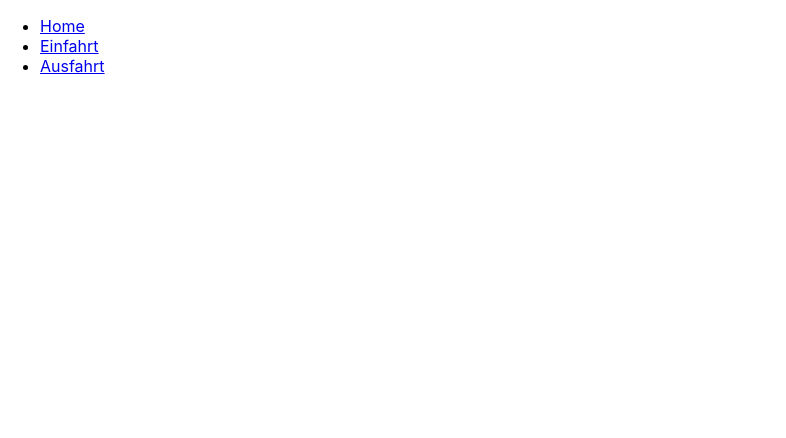
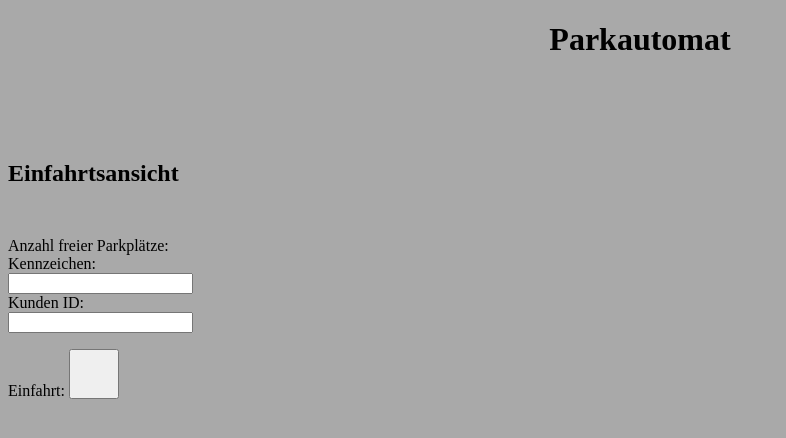
Before and after one commit to jpeterburs/car-park, a React (Create React App) app: page /Einfahrt in a window 1280 px wide. Shown: the top 438 px of the page, without its empty margins (0-786 px from the left). Built offline with nearby package versions, Linux system fonts and the light colour scheme.

Commit message:
Added typescript and Checkin/ -out screens

```diff
--- a/package.json
+++ b/package.json
@@ -10,6 +10,7 @@
     "react-dom": "^17.0.2",
     "react-router-dom": "^5.2.0",
     "react-scripts": "4.0.3",
+    "typescript": "^4.3.2",
     "web-vitals": "^1.1.2"
   },
   "scripts": {
--- a/public/index.html
+++ b/public/index.html
@@ -24,7 +24,7 @@
       work correctly both with client-side routing and a non-root public URL.
       Learn how to configure a non-root public URL by running `npm run build`.
     -->
-    <title>React App</title>
+    <title>Parkautomat</title>
   </head>
   <body>
     <noscript>You need to enable JavaScript to run this app.</noscript>
--- a/src/App.js
+++ b/src/App.js
@@ -3,7 +3,7 @@ import {
   BrowserRouter as Router,
   Switch,
   Route,
-  Link
+  //Link
 } from "react-router-dom";
 
 import Home from "./screens/Home";
@@ -14,7 +14,7 @@ export default function App() {
   return (
     <Router>
       <div>
-        <nav>
+        {/* <nav>
           <ul>
             <li>
               <Link to="/">Home</Link>
@@ -26,7 +26,7 @@ export default function App() {
               <Link to="/Ausfahrt">Ausfahrt</Link>
             </li>
           </ul>
-        </nav>
+        </nav> */}
 
         {/* A <Switch> looks through its children <Route>s and
             renders the first one that matches the current URL. */}
--- a/src/api/BackendConnector.ts
+++ b/src/api/BackendConnector.ts
@@ -4,9 +4,11 @@ class BackendConnector {
     static createSession(userID: number, kennzeichen: string) {
         const currentDate = new Date();
         //TODO
+
+        console.log("backendconnector", userID, kennzeichen)
     }
 
-    static getSession(sessionID: number) : Session {
+    static getSession(sessionID: number) : Session|null {
         //TODO
         return null;
     }
--- a/src/index.css
+++ b/src/index.css
@@ -1,4 +1,4 @@
-body {
+/* body {
   margin: 0;
   font-family: -apple-system, BlinkMacSystemFont, 'Segoe UI', 'Roboto', 'Oxygen',
     'Ubuntu', 'Cantarell', 'Fira Sans', 'Droid Sans', 'Helvetica Neue',
@@ -11,3 +11,22 @@ code {
   font-family: source-code-pro, Menlo, Monaco, Consolas, 'Courier New',
     monospace;
 }
+ */
+
+ body {
+  color: black;
+  background-color: darkgray;
+  }
+h1 {
+  padding-bottom: 80px;
+}
+h2 {
+  padding-bottom: 30px;
+}
+p {
+  padding-bottom: 20px;
+}
+.container {
+  width: 500px;
+  clear: both;
+}
--- /dev/null
+++ b/src/react-app-env.d.ts
@@ -0,0 +1 @@
+/// <reference types="react-scripts" />
--- a/src/screens/Ausfahrt.jsx
+++ b/src/screens/Ausfahrt.jsx
@@ -24,7 +24,9 @@ const Ausfahrt = () => {
     }
 
     const handlePay = () => {
-        const currentDate = new Date();
+        console.log("triggerd!!!")
+
+        /* const currentDate = new Date();
 
         setSession((prevState) => {
             var newState = {...prevState, Ausfahrt: currentDate};
@@ -34,13 +36,35 @@ const Ausfahrt = () => {
         let dauerInMS = session.Ausfahrt - session.Einfahrt;
         setParkdauer(Math.ceil(dauerInMS/1000/60/60));
 
-        BackendConnector.updateSession(session);
+        BackendConnector.updateSession(session); */
     }
 
 
     return (
         <div>
+            <h1 style={{textAlign: "center"}}>Parkautomat</h1>
+            <div className="container">
 
+                <h2>Ausfahrtsansicht</h2>
+
+                <form>
+                    <label htmlFor="SessionId">Session ID:</label><br/>
+                    <input type="text" name="SessionId" id="SessionId" onChange={e => setSessionID(e.target.value)} /><br/>
+                    {/* <label htmlFor="CustomerNo">Kunden ID:</label><br/>
+                    <input type="text" name="CustomerNo" id="CustomerNo"/><br/> */}
+                </form>
+
+                <p>Ausfahrt: <button type="button" style={{height: "50px", width: "50px"}} onClick={handleAusfahrt}></button></p>
+
+                <form>
+                    <label htmlFor="Price">Preis:</label><br/>
+                    <output name="Price" htmlFor=" " value={parkdauer}></output><br/>
+                </form>
+
+                <p>Bezahlung (Kurzparker): <button type="button" style={{height: "50px", width: "50px"}} onClick={() => handlePay()} disabled={!(readyToExit || (parkerType === ParkerType.Kurz))} ></button></p>
+
+                <p>Rausfahren (Dauerparker): <button type="button" style={{height: "50px", width: "50px"}} onClick={() => handlePay()} disabled={!(readyToExit || (parkerType === ParkerType.Dauer))}></button></p>
+            </div>
     </div>)
 }
 
--- /dev/null
+++ b/src/screens/EInAusfahrt.css
@@ -0,0 +1,17 @@
+body {
+    color: black;
+    background-color: darkgray;
+    }
+h1 {
+    padding-bottom: 80px;
+}
+h2 {
+    padding-bottom: 30px;
+}
+p {
+    padding-bottom: 20px;
+}
+.container {
+    width: 500px;
+    clear: both;
+}
--- a/src/screens/Einfahrt.jsx
+++ b/src/screens/Einfahrt.jsx
@@ -25,11 +25,28 @@ const Einfahrt = () => {
         if (einfahrtSuccess) {
             BackendConnector.createSession(userID, kennzeichen)
         }
+
+        console.log(einfahrtSuccess)
     }
 
     return (
         <div>
+            <h1 style={{textAlign: "center"}}>Parkautomat</h1>
+            <div className="container">
 
+                <h2>Einfahrtsansicht</h2>
+
+                <form>
+                    <label htmlFor="CntFreePlaces">Anzahl freier Parkplätze:</label><br/>
+                    <output name="x" for=" "></output>
+                    <label htmlFor="LicencePlate">Kennzeichen:</label><br/>
+                    <input type="text" name="LicencePlate" id="LicencePlate" onChange={e => setkennzeichen(e.target.value)} /><br/>
+                    <label htmlFor="CustomerNo" >Kunden ID:</label><br/>
+                    <input type="text" name="CustomerNo" id="CustomerNo" onChange={e => setUserID(e.target.value)} /><br/>
+                </form>
+
+                <p>Einfahrt: <button type="button" style={{height: "50px", width: "50px"}} onClick={handleEinfahrt}></button></p>
+            </div>
         </div>)
 }
 
--- a/src/screens/Home.jsx
+++ b/src/screens/Home.jsx
@@ -4,7 +4,7 @@ import { Link } from "react-router-dom";
 const Home = () => {
     return(
         <div>
-            <Link className="btn btn-info" to="/Einfahrt">Einfahrt</Link>
+            <Link className="btn btn-info" to="/Einfahrt">Einfahrt</Link><br></br>
             <Link className="btn btn-info" to="/Ausfahrt">Ausfahrt</Link>
         </div>
     )
```
Also changed, not shown: tsconfig.json (added, +26 -0 lines), 1 other file (tests, documents, lock files or other folders).
